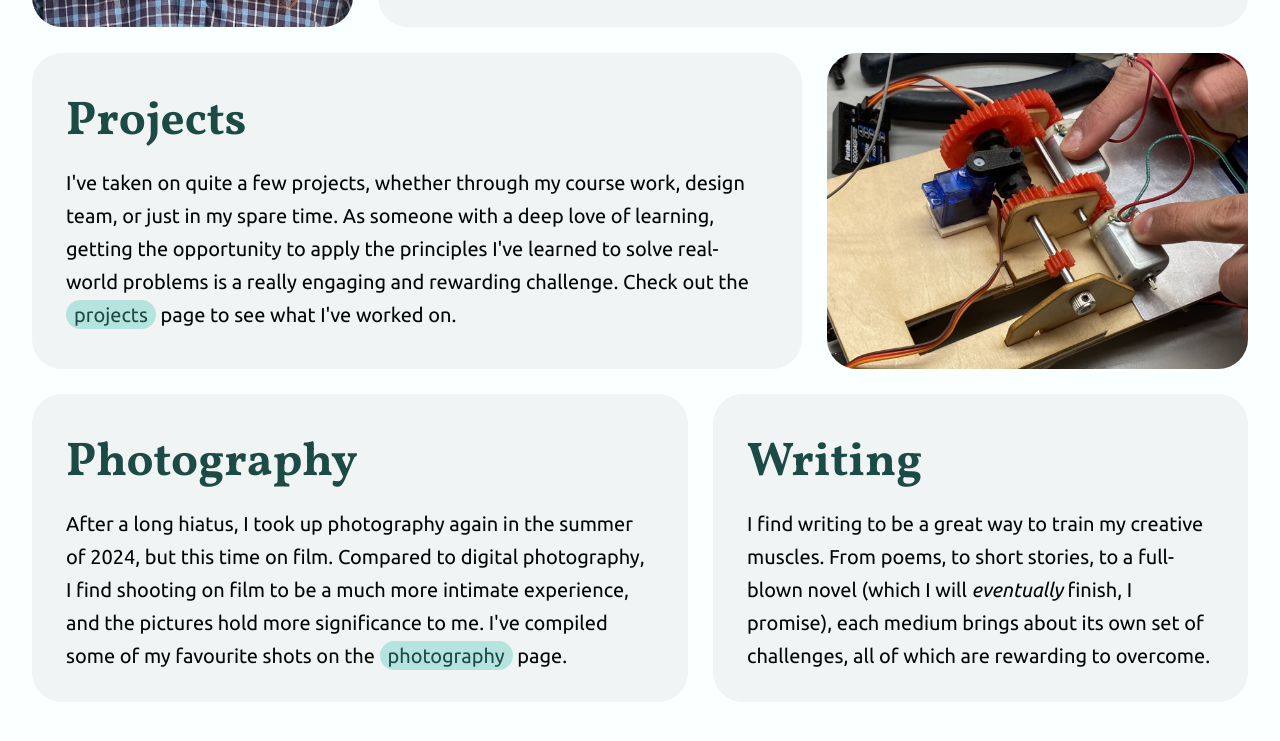
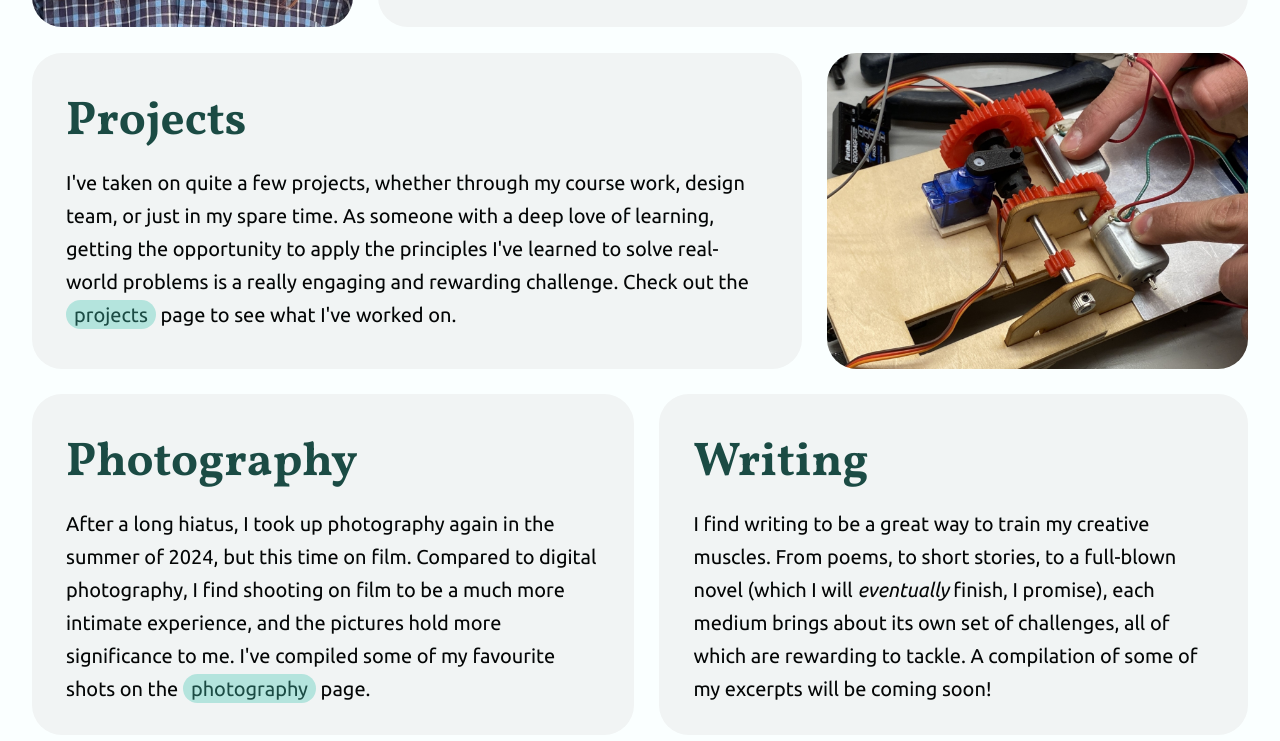
Before and after one commit to cjeffreybda/cjeffreybda.github.io, a plain HTML site: page index.html in a window 1280 px wide. Shown: the part 855-1596 px from the top of the page. Drawn offline with Linux system fonts and the light colour scheme; a web font is replaced by a local one.

Commit message:
Tweaked home page text, removed some pictures

```diff
--- a/index.html
+++ b/index.html
@@ -69,7 +69,7 @@
           <div class="card text">
             <h2>Writing</h2>
             <div class="trigger" id="writing-body_t"></div>
-            <p id="writing-body">I find writing to be a great way to train my creative muscles. From poems, to short stories, to a full-blown novel (which I will <i>eventually</i> finish, I promise), each medium brings about its own set of challenges, all of which are rewarding to overcome.</p>
+            <p id="writing-body">I find writing to be a great way to train my creative muscles. From poems, to short stories, to a full-blown novel (which I will <i>eventually</i> finish, I promise), each medium brings about its own set of challenges, all of which are rewarding to tackle. A compilation of some of my excerpts will be coming soon!</p>
           </div>
         </div>
       </div>
```
Also changed, not shown: photography.html (+4 -4 lines).
